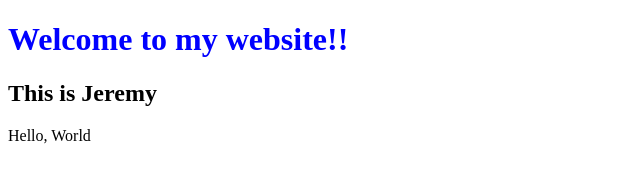
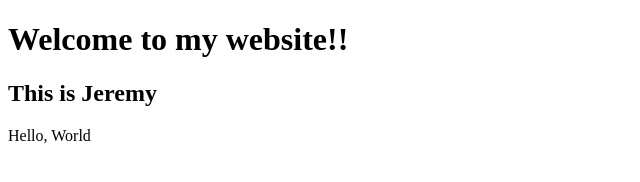
Before and after one commit to jeremymaisa/jeremy, a plain HTML site: page index.html in a window 1280 px wide. Shown: the whole page, without its empty margins (0-640 px from the left). Drawn offline with Linux system fonts and the light colour scheme.

Commit message:
log all the changes

```diff
--- a/index.html
+++ b/index.html
@@ -6,7 +6,7 @@
     <title>My Web</title>
   </head>
   <body>
-    <h1 style="color: blue;">Welcome to my website!!</h1>
+    <h1>Welcome to my website!!</h1>
     <h2>This is Jeremy</h2>
     <p>Hello, World</p>
   </body>
```
Also changed, not shown: 1 other file.
